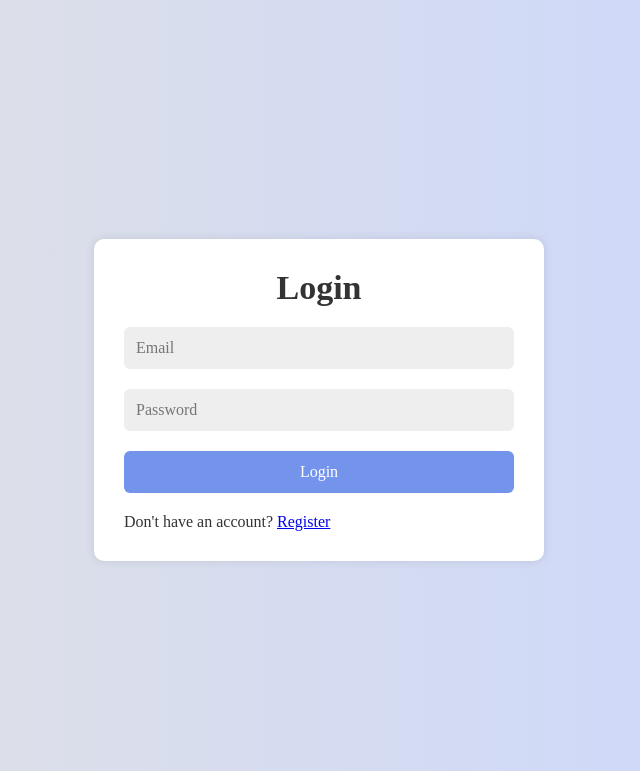
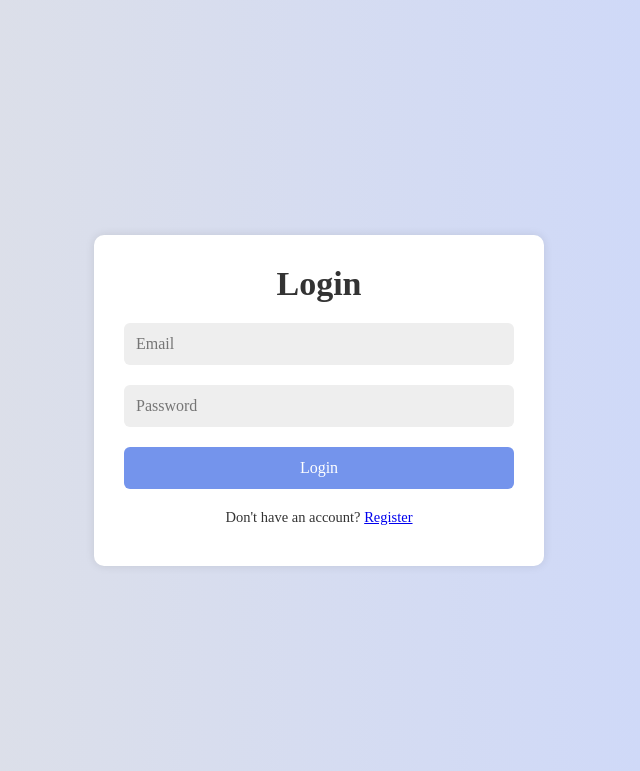
Before and after one commit to atommnava/Fatima, a PHP site: page /index2.html in a window 1280 px wide. Shown: the top 771 px of the page, without its empty margins (321-961 px from the left). Run offline with PHP 8.4, Linux system fonts and the light colour scheme; some web fonts are replaced.

Commit message:
Commit desde remoto

```diff
--- a/src/style2.css
+++ b/src/style2.css
@@ -64,3 +64,9 @@ button {
 button:hover {
     background: #6884d3;
 }
+
+p {
+    font-size: 14.5px;
+    text-align: center;
+    margin-bottom: 10px;
+}
```
